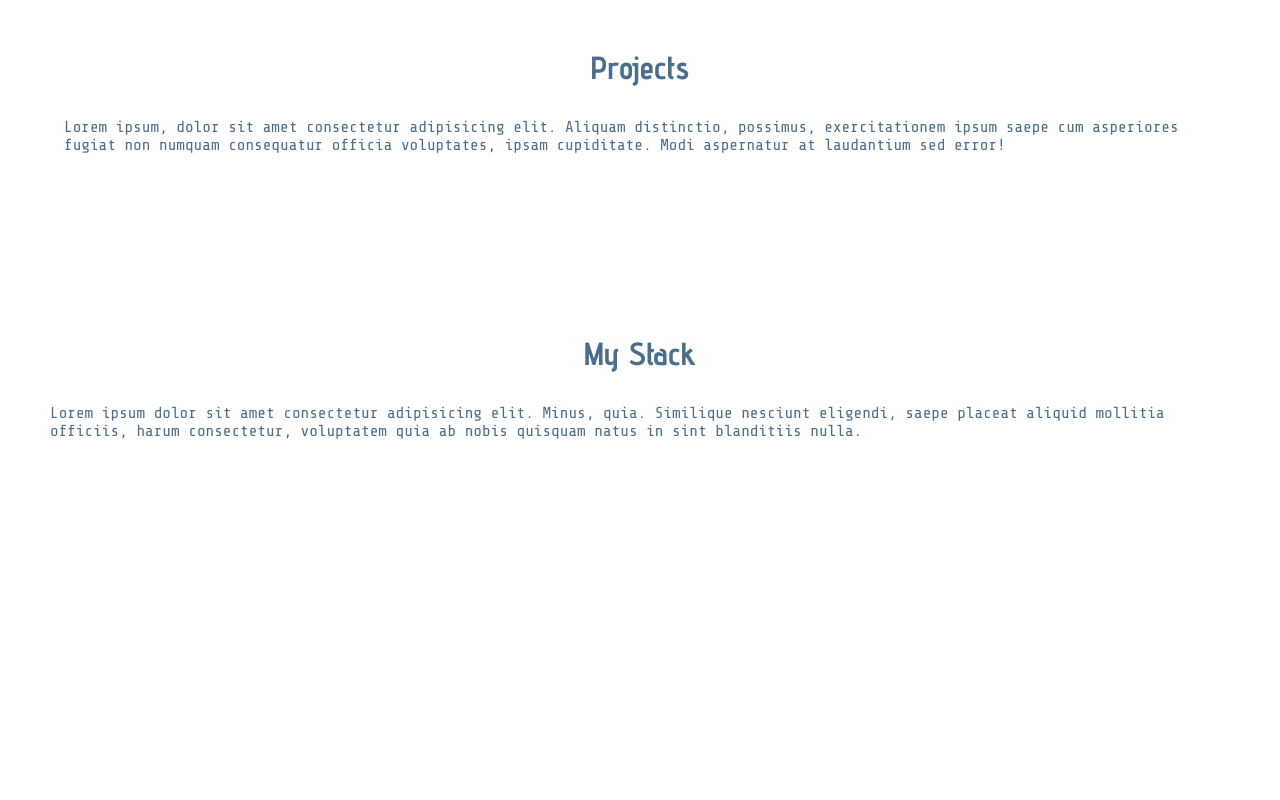
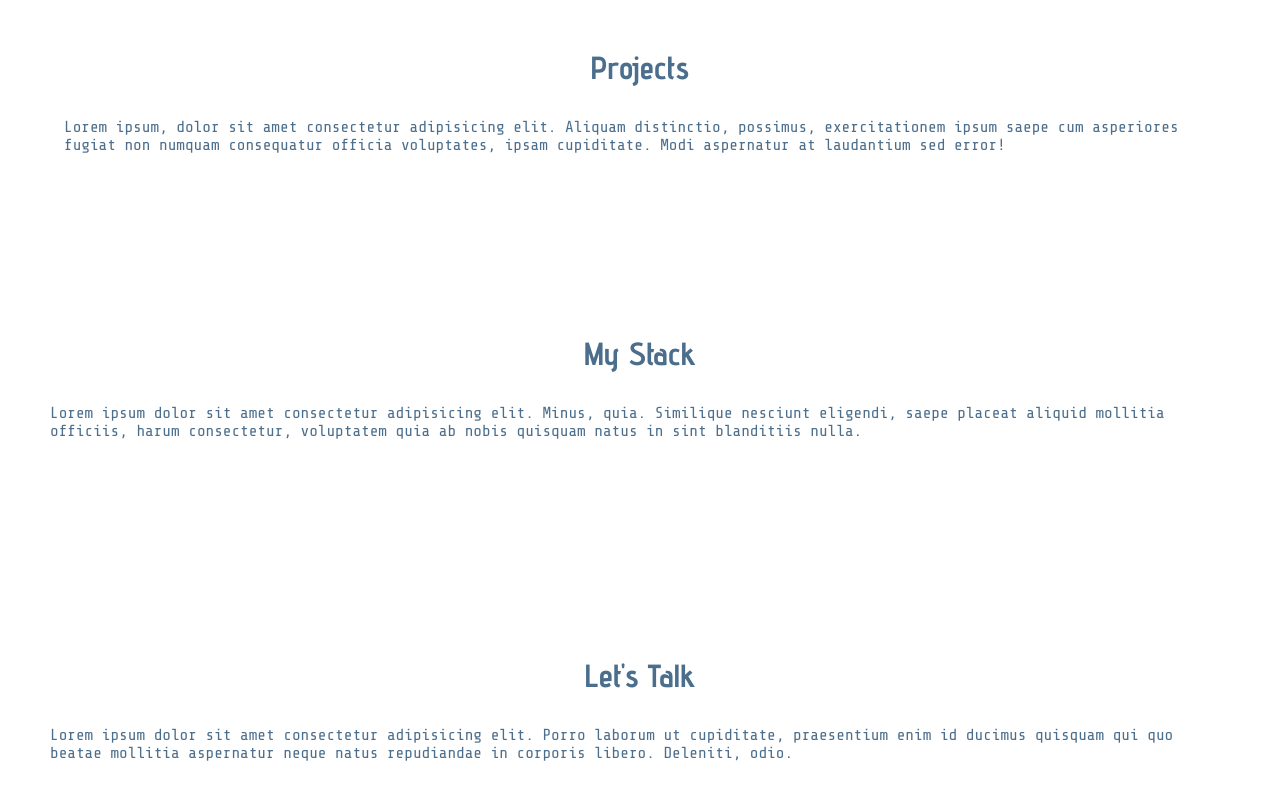
Before and after one commit to tenzing-p-lama/portfolio, a React (Create React App) app: page / in a window 1280 px wide. Shown: the part 1616-2416 px from the top of the page. Before the commit the page ends 2172 px from the top, so only its background shows below. Built offline with nearby package versions, Linux system fonts and the light colour scheme.

Commit message:
add contact section

```diff
--- a/src/App.jsx
+++ b/src/App.jsx
@@ -4,6 +4,7 @@ import AboutMe from "./components/AboutMe/AboutMe";
 import NavBar from "./components/NavBar/NavBar";
 import Projects from "./components/Projects/Projects";
 import MyStack from "./components/MyStack/MyStack";
+import Contact from "./components/Contact/Contact";
 
 function App() {
   return (
@@ -34,6 +35,8 @@ function App() {
       <Projects />
 
       <MyStack />
+
+      <Contact />
     </div>
   );
 }
--- /dev/null
+++ b/src/components/Contact/Contact.jsx
@@ -0,0 +1,22 @@
+import "./Contact.scss";
+
+function Contact() {
+  return (
+    <>
+      <div className="section contact">
+        <div className="section-title">
+          <h2>Let's Talk</h2>
+        </div>
+
+        <p>
+          Lorem ipsum dolor sit amet consectetur adipisicing elit. Porro laborum
+          ut cupiditate, praesentium enim id ducimus quisquam qui quo beatae
+          mollitia aspernatur neque natus repudiandae in corporis libero.
+          Deleniti, odio.
+        </p>
+      </div>
+    </>
+  );
+}
+
+export default Contact;
```
Also changed, not shown: src/components/Contact/Contact.scss (added).
